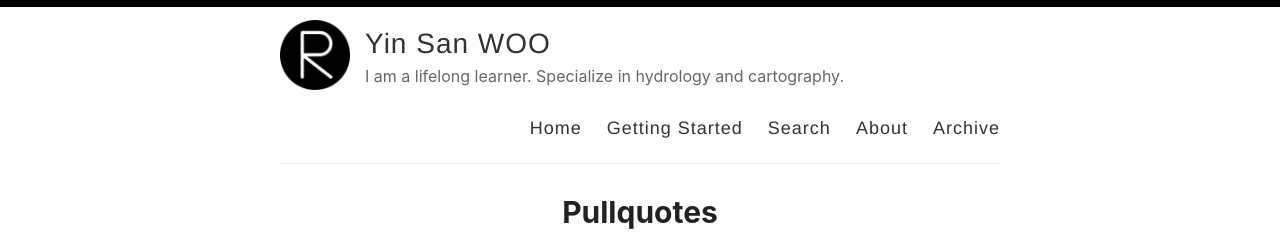
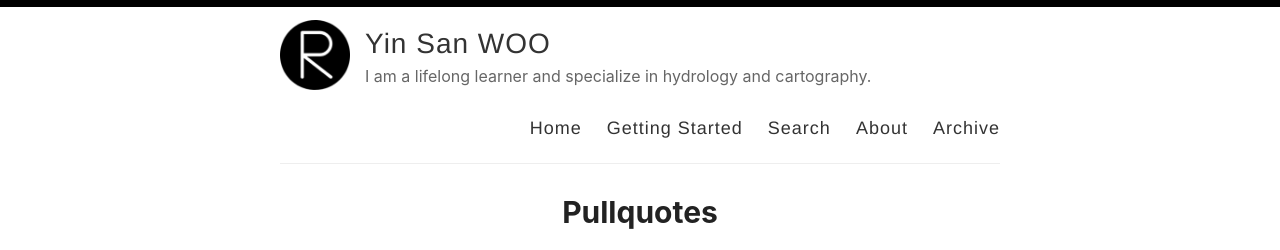
Before and after one commit to yinsanwoo/yinsanwoo.github.io, a Jekyll site: the page built from index.html, in a window 1280 px wide and 900 px high. Shown: the top 250 px of the window. Built offline with Jekyll 4.4.1, drawn with Linux system fonts in a browser that asks for light colours; the list of posts is cut into pages by our own code.

Commit message:
Update _config.yml

```diff
--- a/_config.yml
+++ b/_config.yml
@@ -6,10 +6,10 @@
 name: Yin San WOO
 
 # Name of the author
-author:
+author: yswoo
 
 # Short bio or description (displayed in the header)
-description: I am a lifelong learner. Specialize in hydrology and cartography.
+description: I am a lifelong learner and specialize in hydrology and cartography.
 
 # URL of your avatar or profile pic (you could use your GitHub profile pic)
 avatar: /images/reverie.png
@@ -41,7 +41,7 @@
 disqus: yswoo
 
 # Enter your Google Analytics web tracking code (e.g. UA-2110908-2) to activate tracking
-google_analytics: UA-43339302-11
+google_analytics: G-T71XY2NC2B
 
 # For newer "GA4" analytics, use the following instead of the "UA" entry above
 #google_analytics_ga4: G-GABC1DEFG
```
